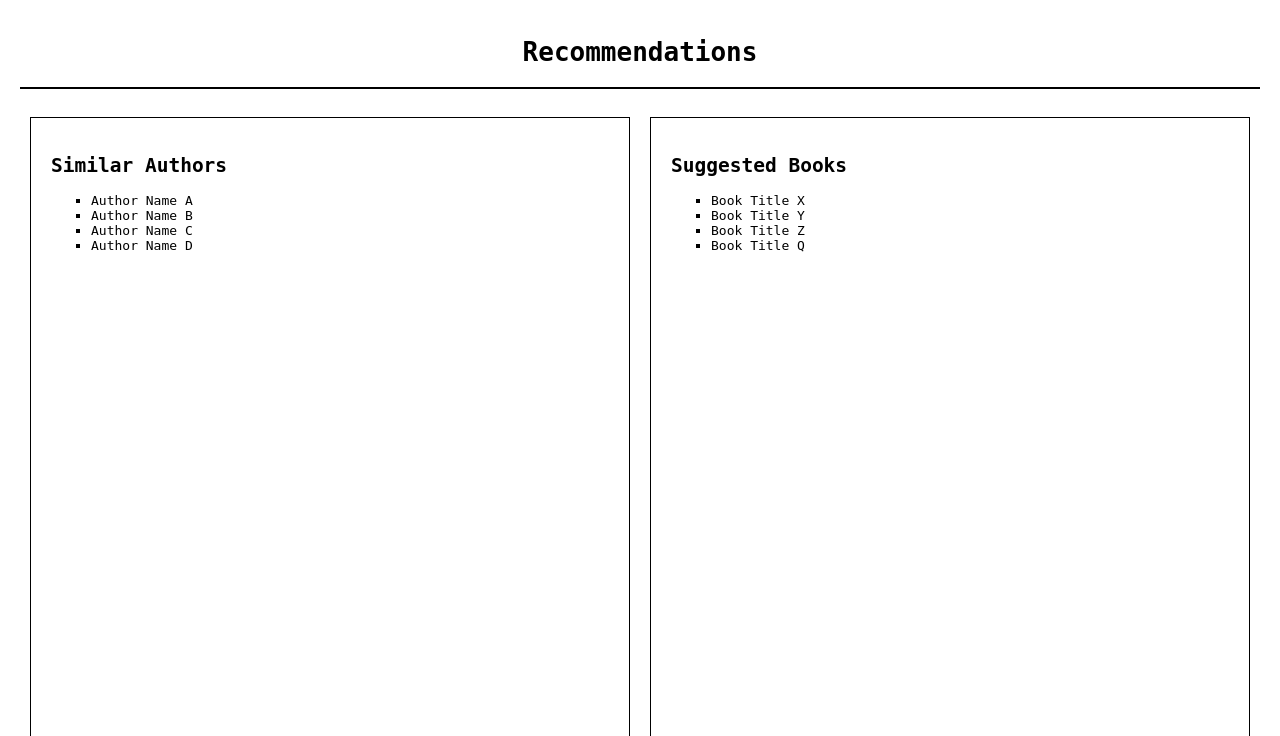
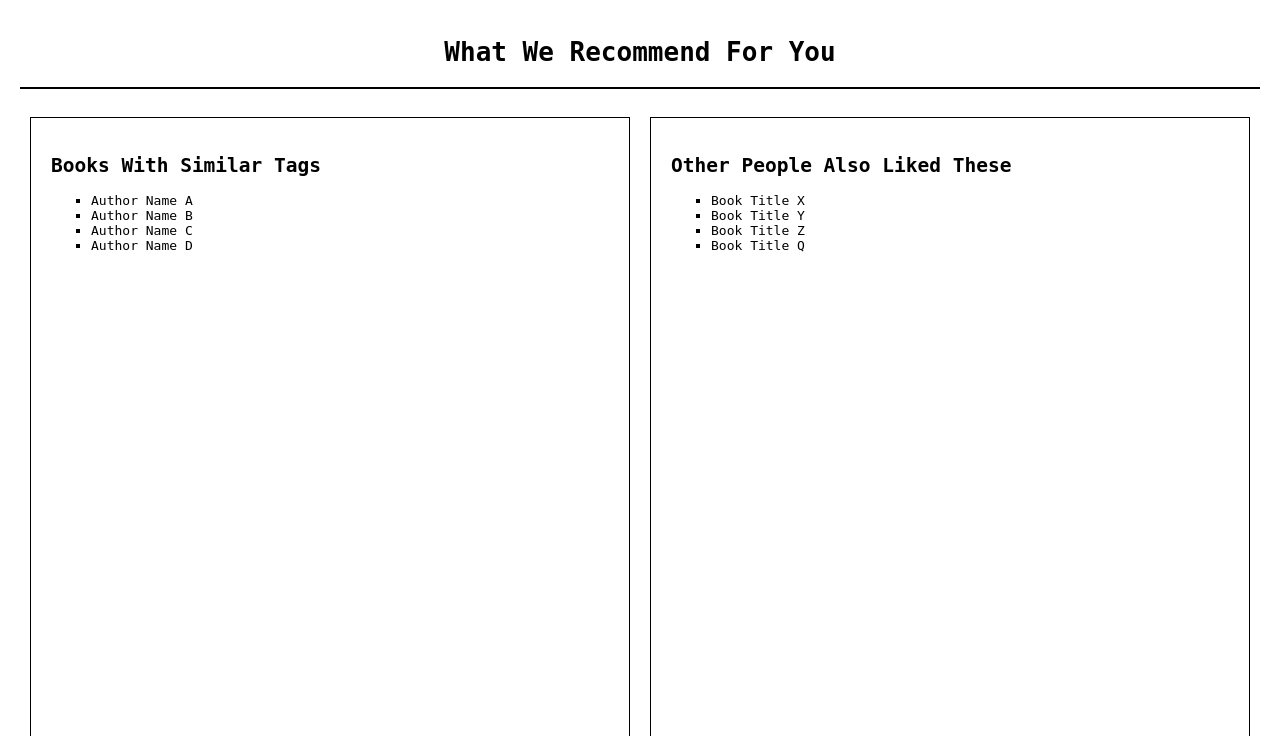
Before and after one commit to derinminabektas/FindABookWebsite, a Flask app: template templates/results.html in a window 1280 px wide. Shown: the top 736 px of the page. Run offline with Flask 3, Linux system fonts and the light colour scheme; the template is opened without the code that fills it, so the values that code supplies are empty.

Commit message:
fixed the lists names

```diff
--- a/templates/results.html
+++ b/templates/results.html
@@ -35,11 +35,11 @@
 </head>
 <body>
 
-    <h1>Recommendations</h1>
+    <h1>What We Recommend For You</h1>
 
     <div class="container">
         <div class="column">
-            <h2>Similar Authors</h2>
+            <h2>Books With Similar Tags</h2>
             <ul>
                 <li>Author Name A</li>
                 <li>Author Name B</li>
@@ -48,7 +48,7 @@
             </ul>
         </div>
         <div class="column">
-            <h2>Suggested Books</h2>
+            <h2>Other People Also Liked These</h2>
             <ul>
                 <li>Book Title X</li>
                 <li>Book Title Y</li>
```
